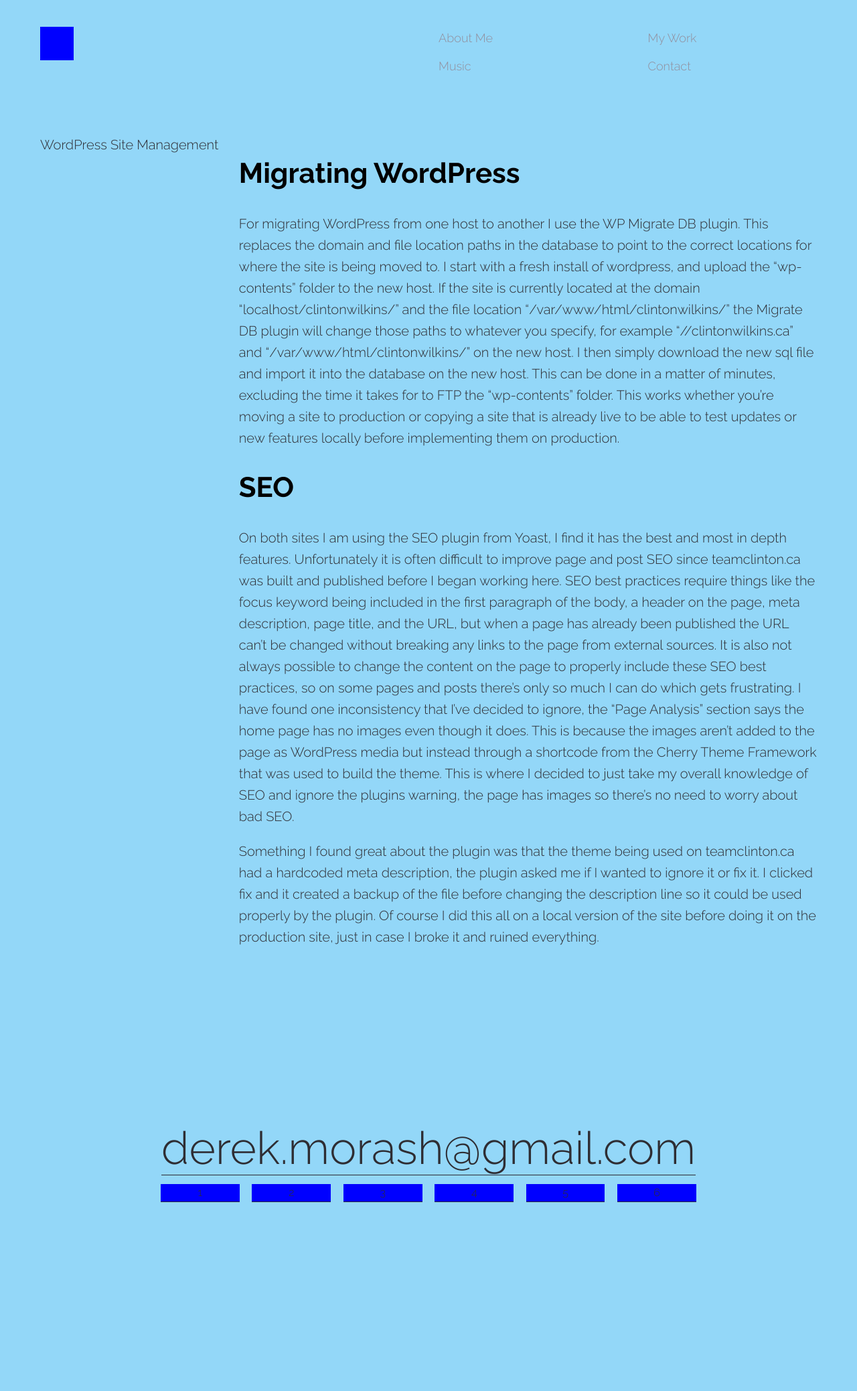
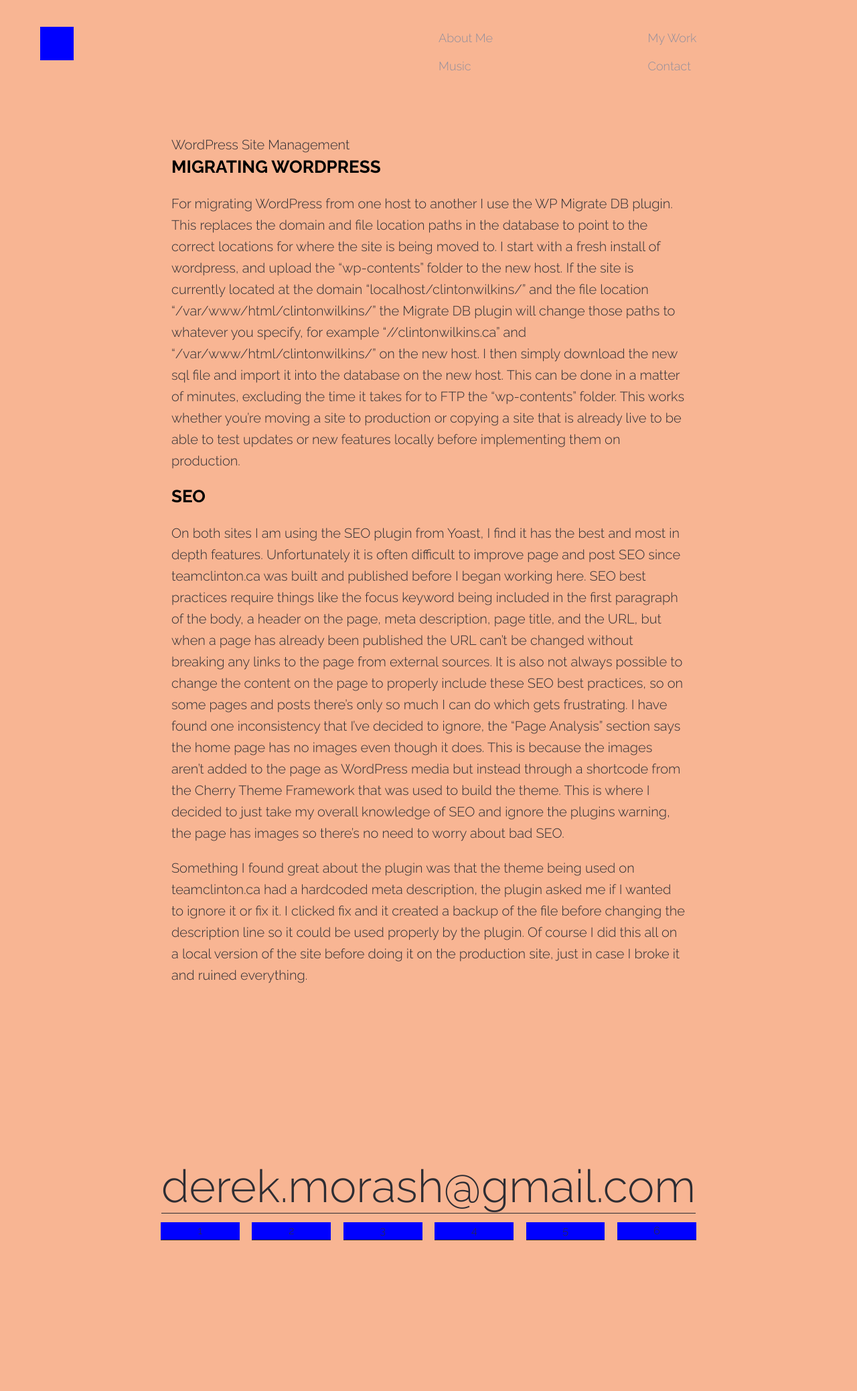
Before and after one commit to derekmorash/New-Portfolio, a Jekyll site: the page built from _posts/2015-09-21-wordpress-managment.md, in a window 1280 px wide. Shown: the whole page at 67% size. Built offline with Jekyll 4.4.1, drawn with Linux system fonts in a browser that asks for light colours; nearby versions of some CDN libraries; comment, search, counter and statistics services are not loaded; before the commit the page ends 2020 px from its top, so only the background shows below that.

Commit message:
More post page work

```diff
--- a/_posts/2015-09-21-wordpress-managment.md
+++ b/_posts/2015-09-21-wordpress-managment.md
@@ -7,12 +7,12 @@ categories: work
 tags: wordpress
 ---
 
-## Migrating WordPress
+### Migrating WordPress
 For migrating WordPress from one host to another I use the WP Migrate DB plugin. This replaces the domain and file location paths in the database to point to the correct locations for where the site is being moved to.
 I start with a fresh install of wordpress, and upload the “wp-contents” folder to the new host. If the site is currently located at the domain “localhost/clintonwilkins/” and the file location “/var/www/html/clintonwilkins/” the Migrate DB plugin will change those paths to whatever you specify, for example “//clintonwilkins.ca” and “/var/www/html/clintonwilkins/” on the new host. I then simply download the new sql file and import it into the database on the new host. This can be done in a matter of minutes, excluding the time it takes for to FTP the “wp-contents” folder.
 This works whether you’re moving a site to production or copying a site that is already live to be able to test updates or new features locally before implementing them on production.
 
-## SEO
+### SEO
 On both sites I am using the SEO plugin from Yoast, I find it has the best and most in depth features.
 Unfortunately it is often difficult to improve page and post SEO since teamclinton.ca was built and published before I began working here. SEO best practices require things like the focus keyword being included in the first paragraph of the body, a header on the page, meta description, page title, and the URL, but when a page has already been published the URL can’t be changed without breaking any links to the page from external sources. It is also not always possible to change the content on the page to properly include these SEO best practices, so on some pages and posts there’s only so much I can do which gets frustrating.
 I have found one inconsistency that I’ve decided to ignore, the “Page Analysis” section says the home page has no images even though it does. This is because the images aren’t added to the page as WordPress media but instead through a shortcode from the Cherry Theme Framework that was used to build the theme. This is where I decided to just take my overall knowledge of SEO and ignore the plugins warning, the page has images so there’s no need to worry about bad SEO.
--- a/assets/css/1-base/_vars.sass
+++ b/assets/css/1-base/_vars.sass
@@ -4,7 +4,7 @@ $text-color: #2E2D33
 $accent-color: $primary-color
 $bg-color: #f8e793
 $bg-archive: #d7f893
-$bg-posts: #93d7f8
+$bg-posts: #f8b593
 $link-color: $text-color
 $selection-color: #93d7f8
 //#9faef9 #f9bd9f #9fdbf9 #DBF99F #f9ea9f
--- a/assets/css/main.css
+++ b/assets/css/main.css
@@ -1227,7 +1227,7 @@ body.archive {
         text-align: right; }
 
 body.posts {
-  background-color: #93d7f8; }
+  background-color: #f8b593; }
   body.posts .post {
     max-width: 100%;
     margin-left: auto;
@@ -1238,17 +1238,18 @@ body.posts {
       clear: both;
       content: "";
       display: table; }
+    @media screen and (max-width: 1080px) {
+      body.posts .post {
+        padding: 0 40px; } }
+    @media screen and (max-width: 768px) {
+      body.posts .post {
+        padding: 0 20px; } }
+    @media screen and (max-width: 540px) {
+      body.posts .post p {
+        font-size: 16px; } }
     body.posts .post--title {
-      float: left;
-      display: block;
-      margin-right: 2.35765%;
-      width: 23.23176%; }
-      body.posts .post--title:last-child {
-        margin-right: 0; }
+      max-width: 768px;
+      margin: 0 auto; }
     body.posts .post--article {
-      float: left;
-      display: block;
-      margin-right: 2.35765%;
-      width: 74.41059%; }
-      body.posts .post--article:last-child {
-        margin-right: 0; }
+      max-width: 768px;
+      margin: 0 auto; }
```
Also changed, not shown: assets/css/3-layouts/_posts.sass (+15 -2 lines).
